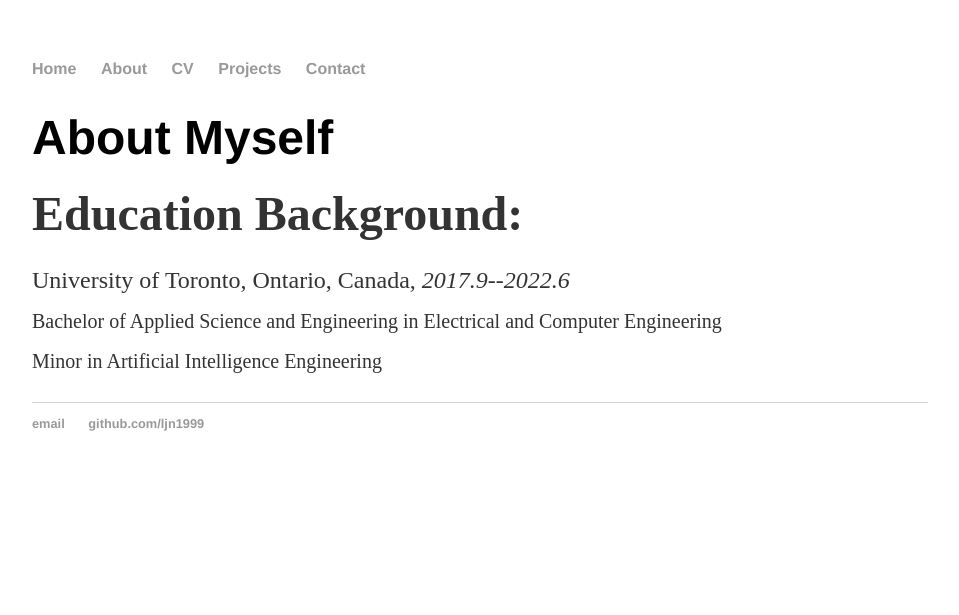
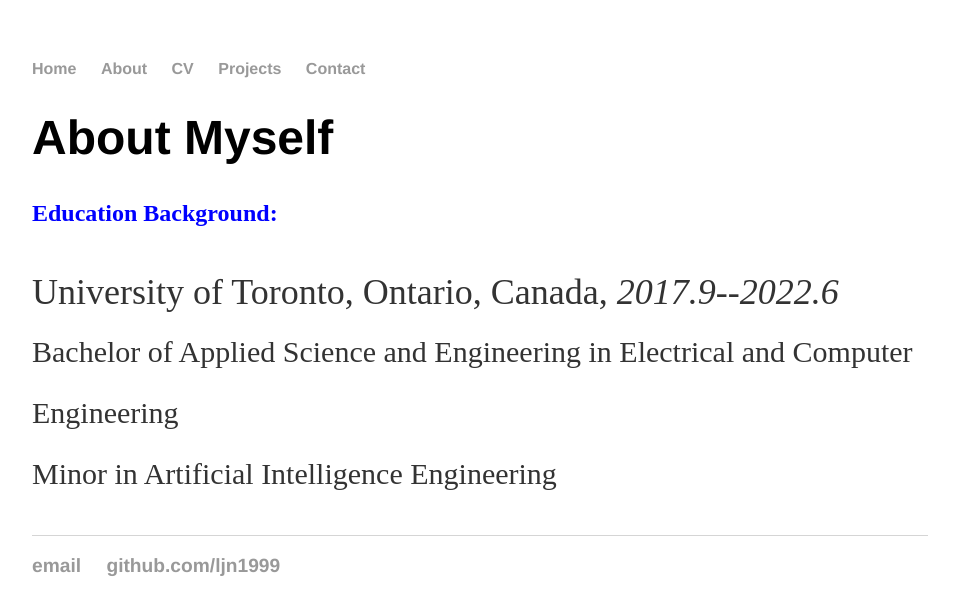
Before and after one commit to ljn1999/ljn1999.github.io, a Jekyll site: the page built from about/index.html, in a window 1280 px wide. Shown: the top 615 px of the page, without its empty margins (160-1119 px from the left). Built offline with Jekyll 4.4.1, drawn with Linux system fonts in a browser that asks for light colours.

Commit message:
Update index.html

```diff
--- a/about/index.html
+++ b/about/index.html
@@ -6,7 +6,7 @@
 <div class="blurb">
 	<h1>About Myself</h1>
 
-	<p><font size="+5"><b>Education Background:</b></font></p>
+	<p><font size="5" color="blue"><b>Education Background:</b></p>
 
 	<p>University of Toronto, Ontario, Canada, <em>2017.9--2022.6</em>
 	<br><sub>Bachelor of Applied Science and Engineering in Electrical and Computer Engineering
```
